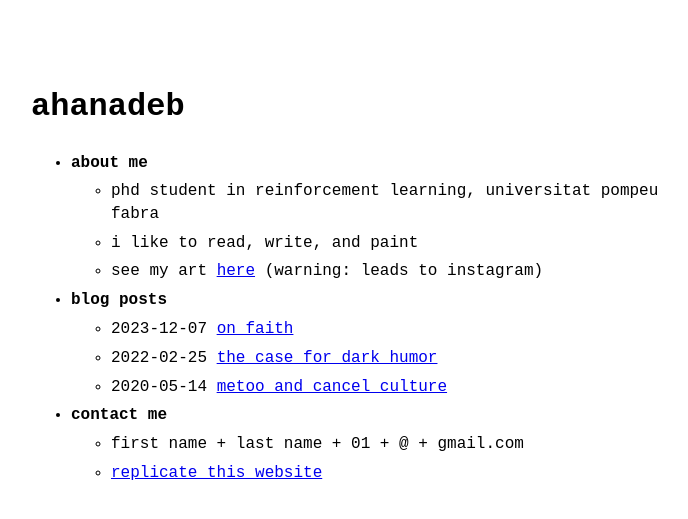
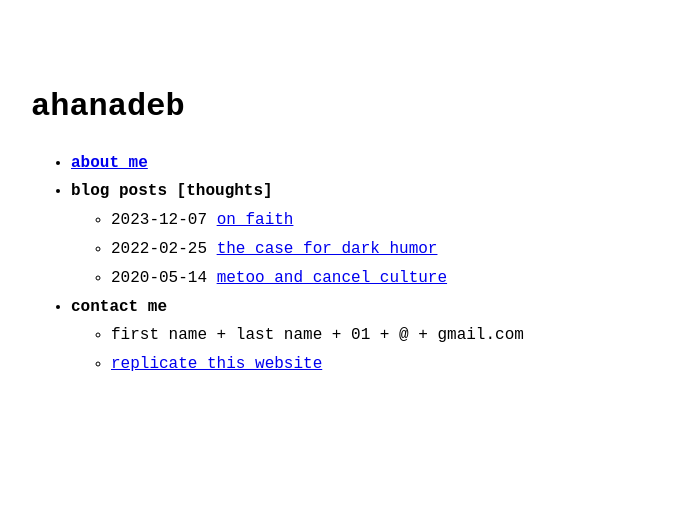
Before and after one commit to ahanadeb/ahanadeb.github.io, a Jekyll site: the page built from index.md, in a window 1280 px wide. Shown: the top 519 px of the page, without its empty margins (289-977 px from the left). Built offline with Jekyll 4.4.1, drawn with Linux system fonts in a browser that asks for light colours.

Commit message:
Update menu.yml

```diff
--- a/_data/menu.yml
+++ b/_data/menu.yml
@@ -1,15 +1,19 @@
 entries:
   - title: "<b>about me</b>"
-    entries:
-      - title: phd student in reinforcement learning, universitat pompeu fabra
-      - title: i like to read, write, and paint
-      - title: "see my art <a href='https://instagram.com/ahanadeb' target='_blank'>here</a> (warning: leads to instagram)"
+    url: about
 
 
-
-  - title: "<b>blog posts</b>"
+  - title: "<b>blog posts [thoughts]</b>"
     post_list: true
     show_more: true
+  # - title: "<b>what i've been upto lately</b>"
+  #   entries:
+  #     - title: learning catalan
+  #     - title: books i'm reading
+  #       url: booklist
+  #     - title: playlists
+  #       url: https://open.spotify.com/user/9xchnex8pc3nixzsf3fxb4vju?si=-bUFBSaKR_a5XHKUVcYx2w
+
   - title: "<b>contact me</b>"
     entries:
       - title: first name + last name + 01 + @ + gmail.com
```
